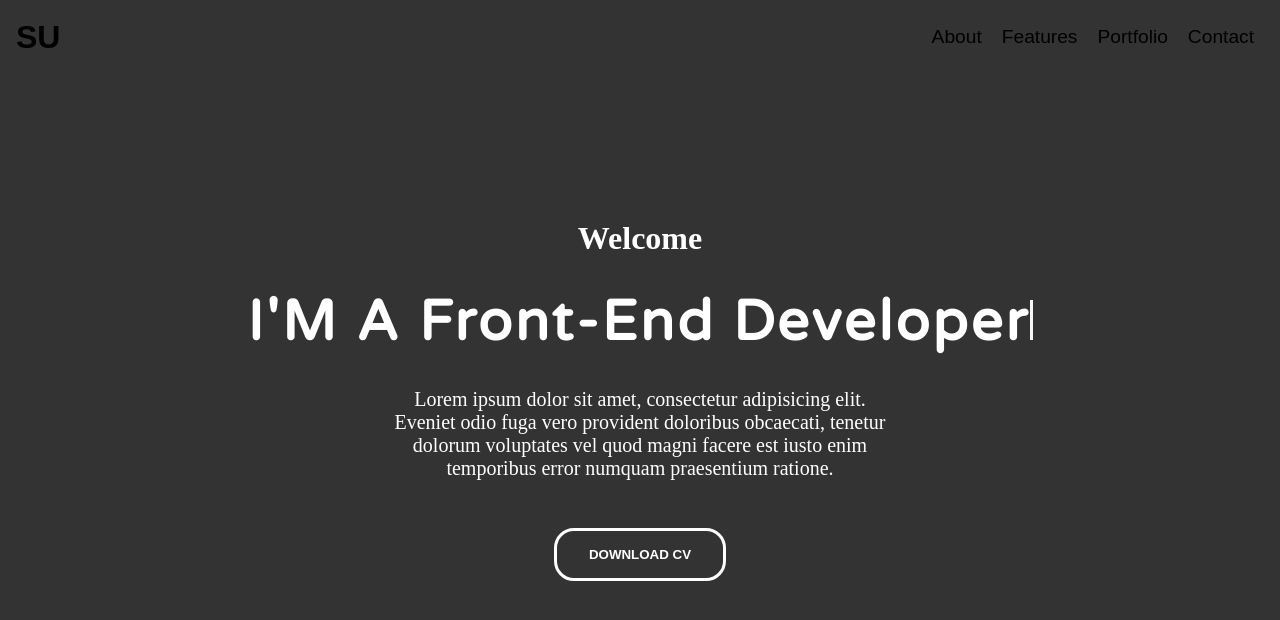
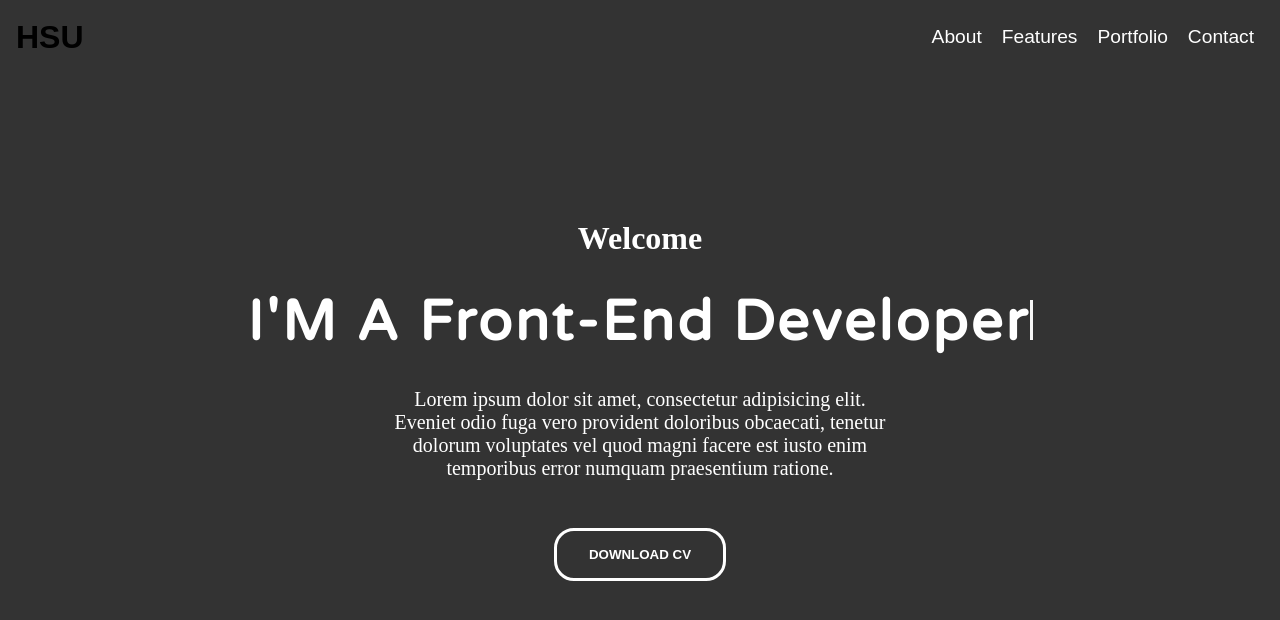
Before and after one commit to hsu06-design/scriptlanguage_finalexam, a plain HTML site: page project/end/html/main.html in a window 1280 px wide. Drawn offline with Linux system fonts and the light colour scheme.

Commit message:
Add files via upload
13rd assignment

```diff
--- a/project/end/css/header.css
+++ b/project/end/css/header.css
@@ -1,3 +1,4 @@
+@import url('https://fonts.googleapis.com/css2?family=Poppins:wght@300;400;600;700&family=Varela+Round&display=swap');
 *{
     margin:0;
     padding:0;
@@ -15,8 +16,8 @@
     margin:0 auto;
 }
 header{
-    position: absolute;
-    color:black;
+    position: fixed;
+    color:white;
     top:0;
     z-index: 1;
     width: 100%;
@@ -45,4 +46,5 @@
 }
 header nav ul li button{
     font-size:1.2rem;
+    color: white;
 }
--- a/project/end/html/main.html
+++ b/project/end/html/main.html
@@ -11,7 +11,7 @@
     <header>
         <div class="container">
             <h1>
-                <button>SU</button>
+                <button>HSU</button>
             </h1>
             <nav>
                 <ul>
```
Also changed, not shown: project/end/css/main.css (line endings or trailing spaces).
